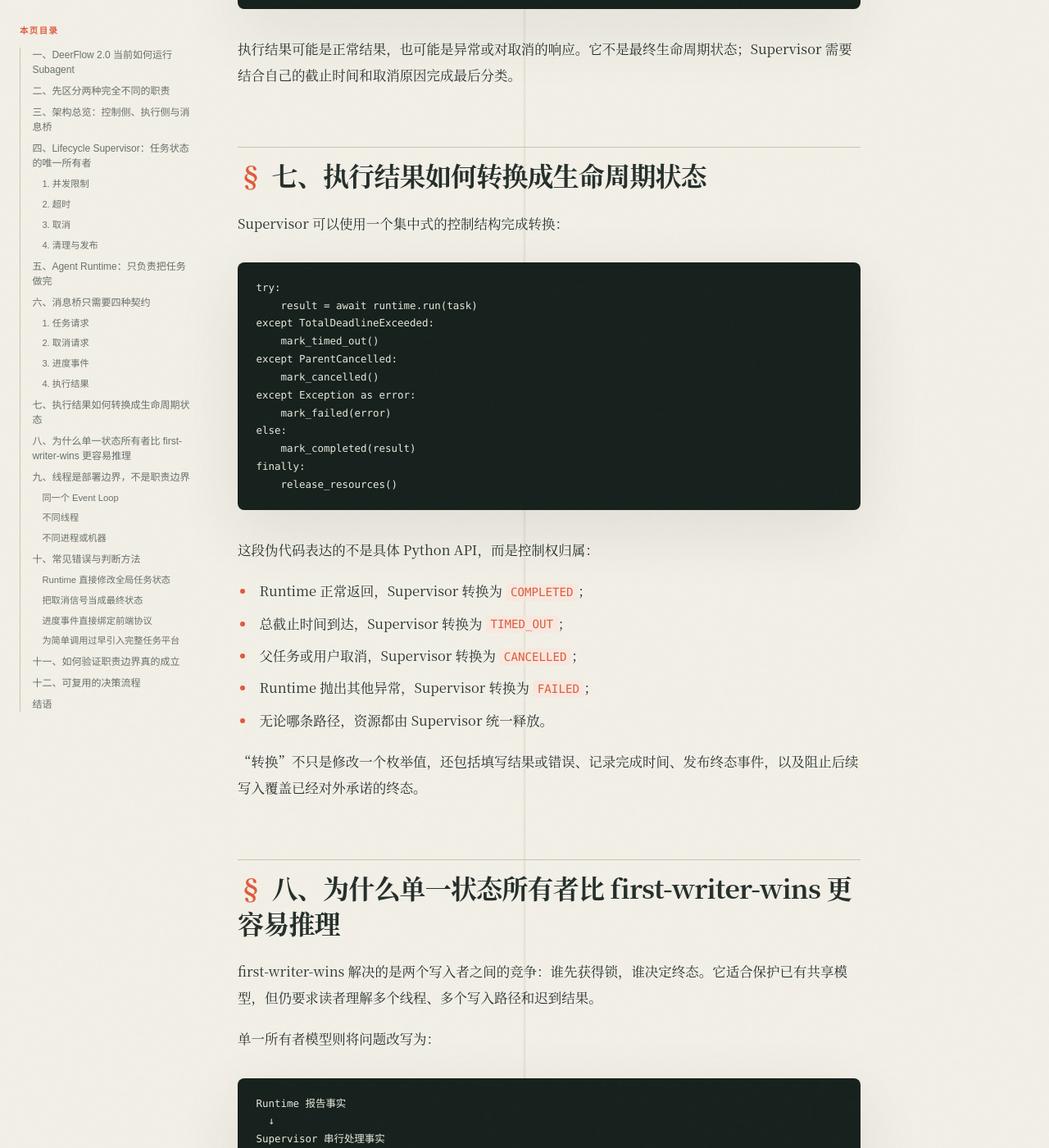
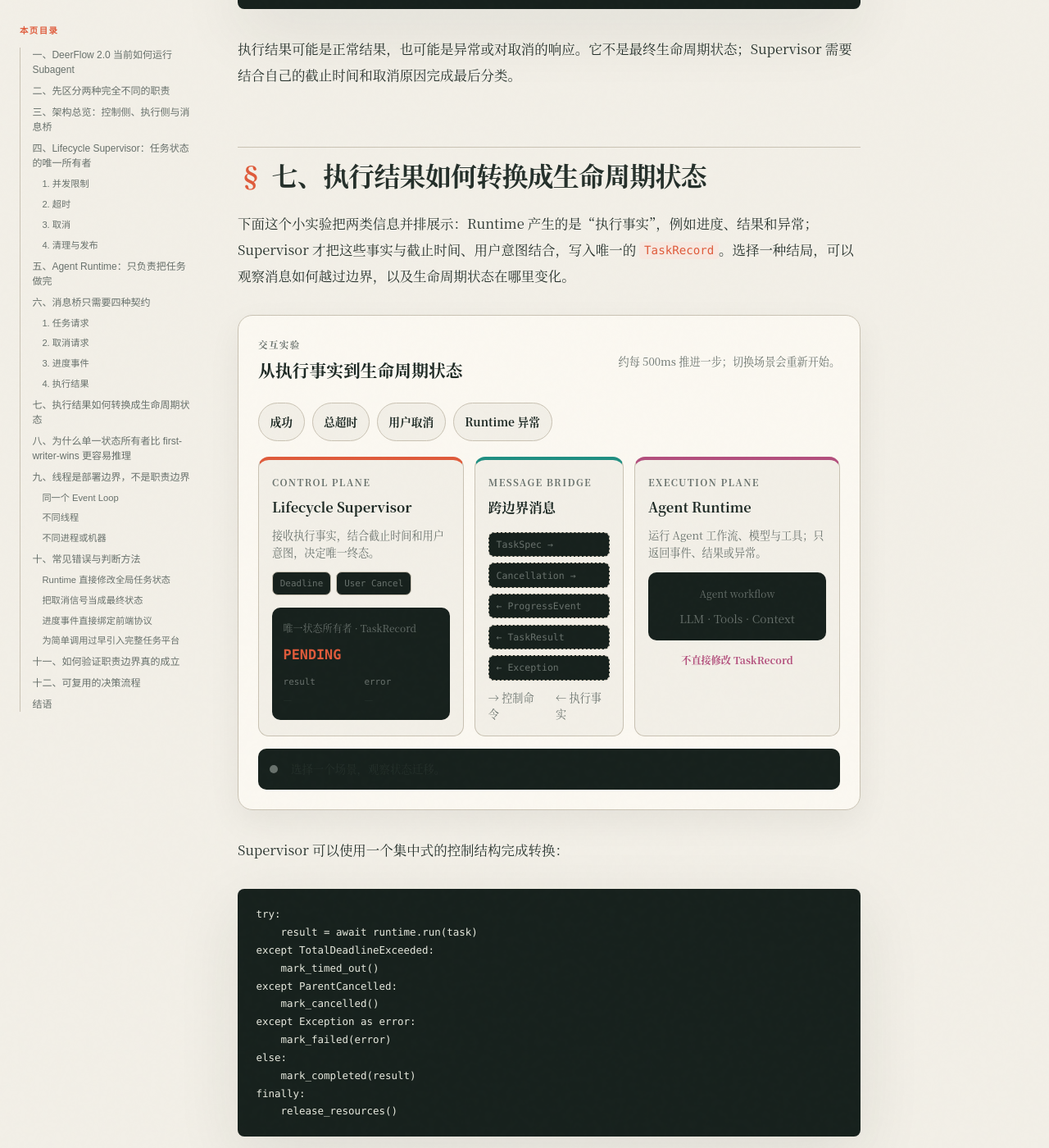
Before and after one commit to shouzhuoshouzhuo/blog, a Jekyll site: the page built from articles/agent-runtime-lifecycle-separation.md, in a window 1280 px wide and 1400 px high, scrolled down 8726 px. Shown: the whole window at 82% size. Built offline with Jekyll 4.4.1, drawn with Linux system fonts in a browser that asks for light colours.

Commit message:
Add lifecycle simulator to Agent Runtime article

````diff
--- a/_layouts/default.html
+++ b/_layouts/default.html
@@ -8,6 +8,9 @@
     <title>{% if page.title %}{{ page.title }} · {% endif %}{{ site.title }}</title>
     <link rel="icon" href="{{ '/assets/images/favicon.svg' | relative_url }}" type="image/svg+xml">
     <link rel="stylesheet" href="{{ '/assets/css/style.css' | relative_url }}">
+    {% for stylesheet in page.styles %}
+    <link rel="stylesheet" href="{{ stylesheet | relative_url }}">
+    {% endfor %}
   </head>
   <body>
     <div class="paper-noise" aria-hidden="true"></div>
@@ -37,5 +40,8 @@
       <p class="footer-meta">© {{ 'now' | date: '%Y' }} {{ site.author }} · Built with Jekyll & GitHub Pages</p>
     </footer>
     <script src="{{ '/assets/js/main.js' | relative_url }}" defer></script>
+    {% for script in page.scripts %}
+    <script src="{{ script | relative_url }}" defer></script>
+    {% endfor %}
   </body>
 </html>
--- a/articles/agent-runtime-lifecycle-separation.md
+++ b/articles/agent-runtime-lifecycle-separation.md
@@ -13,6 +13,10 @@
 topics:
   - ai-agents
   - engineering-practice
+styles:
+  - /assets/css/agent-runtime-lab.css
+scripts:
+  - /assets/js/agent-runtime-lab.js
 published: true
 ---
 
@@ -238,6 +242,75 @@
 
 ## 七、执行结果如何转换成生命周期状态
 
+下面这个小实验把两类信息并排展示：Runtime 产生的是“执行事实”，例如进度、结果和异常；Supervisor 才把这些事实与截止时间、用户意图结合，写入唯一的 `TaskRecord`。选择一种结局，可以观察消息如何越过边界，以及生命周期状态在哪里变化。
+
+<section class="runtime-lab" data-runtime-lab aria-labelledby="runtime-lab-title">
+  <div class="runtime-lab__header">
+    <div>
+      <p class="runtime-lab__eyebrow">交互实验</p>
+      <p class="runtime-lab__title" id="runtime-lab-title"><strong>从执行事实到生命周期状态</strong></p>
+    </div>
+    <p class="runtime-lab__hint">约每 500ms 推进一步；切换场景会重新开始。</p>
+  </div>
+
+  <div class="runtime-lab__controls" role="group" aria-label="选择任务结局">
+    <button type="button" data-scenario="success" aria-pressed="false">成功</button>
+    <button type="button" data-scenario="timeout" aria-pressed="false">总超时</button>
+    <button type="button" data-scenario="cancel" aria-pressed="false">用户取消</button>
+    <button type="button" data-scenario="error" aria-pressed="false">Runtime 异常</button>
+  </div>
+
+  <div class="runtime-lab__planes">
+    <section class="runtime-lab__plane runtime-lab__plane--control" data-node="control" aria-label="控制侧">
+      <p class="runtime-lab__plane-tag">Control Plane</p>
+      <p class="runtime-lab__plane-title"><strong>Lifecycle Supervisor</strong></p>
+      <p>接收执行事实，结合截止时间和用户意图，决定唯一终态。</p>
+      <div class="runtime-lab__triggers" aria-label="控制侧策略输入">
+        <span data-event="deadline">Deadline</span>
+        <span data-event="user-cancel">User Cancel</span>
+      </div>
+      <div class="runtime-lab__record" data-node="record">
+        <span>唯一状态所有者 · TaskRecord</span>
+        <strong data-task-status>PENDING</strong>
+        <dl>
+          <div><dt>result</dt><dd data-task-result>—</dd></div>
+          <div><dt>error</dt><dd data-task-error>—</dd></div>
+        </dl>
+      </div>
+    </section>
+
+    <section class="runtime-lab__plane runtime-lab__plane--bridge" data-node="bridge" aria-label="消息桥">
+      <p class="runtime-lab__plane-tag">Message Bridge</p>
+      <p class="runtime-lab__plane-title"><strong>跨边界消息</strong></p>
+      <div class="runtime-lab__events" aria-label="可能经过消息桥的消息">
+        <span data-event="task">TaskSpec →</span>
+        <span data-event="cancel">Cancellation →</span>
+        <span data-event="progress">← ProgressEvent</span>
+        <span data-event="result">← TaskResult</span>
+        <span data-event="exception">← Exception</span>
+      </div>
+      <p class="runtime-lab__legend"><span>→ 控制命令</span><span>← 执行事实</span></p>
+    </section>
+
+    <section class="runtime-lab__plane runtime-lab__plane--runtime" data-node="runtime" aria-label="执行侧">
+      <p class="runtime-lab__plane-tag">Execution Plane</p>
+      <p class="runtime-lab__plane-title"><strong>Agent Runtime</strong></p>
+      <p>运行 Agent 工作流、模型与工具；只返回事件、结果或异常。</p>
+      <div class="runtime-lab__workflow" data-node="workflow">
+        <span>Agent workflow</span>
+        <small>LLM · Tools · Context</small>
+      </div>
+      <p class="runtime-lab__boundary">不直接修改 TaskRecord</p>
+    </section>
+  </div>
+
+  <div class="runtime-lab__readout">
+    <span class="runtime-lab__pulse" aria-hidden="true"></span>
+    <p data-runtime-lab-live aria-live="polite">选择一个场景，观察状态迁移。</p>
+  </div>
+  <noscript><p class="runtime-lab__noscript">JavaScript 已关闭。下方状态机、伪代码与文字仍完整说明四条转换路径。</p></noscript>
+</section>
+
 Supervisor 可以使用一个集中式的控制结构完成转换：
 
 ```python
--- /dev/null
+++ b/assets/css/agent-runtime-lab.css
@@ -0,0 +1,156 @@
+.runtime-lab {
+  --lab-control: var(--accent);
+  --lab-runtime: #b34f7d;
+  --lab-bridge: #208f82;
+  margin: 2rem 0;
+  padding: clamp(1rem, 3vw, 1.5rem);
+  border: 1px solid var(--line);
+  border-radius: 18px;
+  background: var(--panel);
+  box-shadow: 0 14px 40px rgb(0 0 0 / 6%);
+}
+
+.runtime-lab__header,
+.runtime-lab__readout,
+.runtime-lab__legend {
+  display: flex;
+  align-items: center;
+  justify-content: space-between;
+  gap: 1rem;
+}
+
+.runtime-lab__header p,
+.runtime-lab__plane p,
+.runtime-lab__readout p { margin: 0; }
+
+.runtime-lab__eyebrow,
+.runtime-lab__plane-tag {
+  color: var(--muted);
+  font-size: .72rem;
+  font-weight: 750;
+  letter-spacing: .12em;
+  text-transform: uppercase;
+}
+
+.runtime-lab__title { font-size: clamp(1.05rem, 2vw, 1.3rem); }
+.runtime-lab__hint { color: var(--muted); font-size: .82rem; text-align: right; }
+
+.runtime-lab__controls {
+  display: flex;
+  flex-wrap: wrap;
+  gap: .55rem;
+  margin: 1.2rem 0;
+}
+
+.runtime-lab__controls button {
+  appearance: none;
+  padding: .55rem .85rem;
+  border: 1px solid var(--line);
+  border-radius: 999px;
+  color: var(--ink);
+  background: var(--paper);
+  font: inherit;
+  font-size: .86rem;
+  font-weight: 700;
+  cursor: pointer;
+  transition: border-color .2s ease, background .2s ease, color .2s ease, transform .2s ease;
+}
+
+.runtime-lab__controls button:hover { transform: translateY(-1px); }
+.runtime-lab__controls button:focus-visible { outline: 3px solid color-mix(in srgb, var(--accent) 35%, transparent); outline-offset: 2px; }
+.runtime-lab__controls button[aria-pressed="true"] { border-color: var(--accent); color: var(--paper); background: var(--accent); }
+
+.runtime-lab__planes {
+  display: grid;
+  grid-template-columns: minmax(0, 1.1fr) minmax(160px, .8fr) minmax(0, 1.1fr);
+  gap: .8rem;
+}
+
+.runtime-lab__plane {
+  min-width: 0;
+  padding: 1rem;
+  border: 1px solid var(--line);
+  border-top: 4px solid var(--lab-bridge);
+  border-radius: 13px;
+  background: var(--paper);
+  transition: box-shadow .2s ease, border-color .2s ease, transform .2s ease;
+}
+
+.runtime-lab__plane--control { border-top-color: var(--lab-control); }
+.runtime-lab__plane--runtime { border-top-color: var(--lab-runtime); }
+.runtime-lab__plane.is-active { box-shadow: 0 0 0 3px color-mix(in srgb, var(--accent) 17%, transparent); transform: translateY(-2px); }
+.runtime-lab__plane-title { margin: .2rem 0 .55rem !important; }
+.runtime-lab__plane > p:not(.runtime-lab__plane-tag):not(.runtime-lab__plane-title):not(.runtime-lab__boundary) { color: var(--muted); font-size: .82rem; line-height: 1.55; }
+
+.runtime-lab__record,
+.runtime-lab__workflow {
+  margin-top: .9rem;
+  padding: .85rem;
+  border-radius: 10px;
+  background: var(--code);
+}
+
+.runtime-lab__record > span,
+.runtime-lab__workflow > span { display: block; color: var(--muted); font-size: .75rem; }
+.runtime-lab__record > strong { display: block; margin: .3rem 0 .65rem; color: var(--lab-control); font-family: var(--mono, ui-monospace, monospace); font-size: 1.05rem; overflow-wrap: anywhere; }
+.runtime-lab__record.is-active { box-shadow: inset 0 0 0 2px var(--lab-control); }
+.runtime-lab__record dl { display: grid; grid-template-columns: 1fr 1fr; gap: .5rem; margin: 0; }
+.runtime-lab__record dl div { min-width: 0; }
+.runtime-lab__record dt { color: var(--muted); font: .68rem var(--mono, ui-monospace, monospace); }
+.runtime-lab__record dd { margin: .15rem 0 0; font-size: .75rem; overflow-wrap: anywhere; }
+
+.runtime-lab__workflow { text-align: center; }
+.runtime-lab__workflow small { display: block; margin-top: .35rem; color: var(--muted); }
+.runtime-lab__workflow.is-active { box-shadow: inset 0 0 0 2px var(--lab-runtime); }
+.runtime-lab__boundary { margin-top: .75rem !important; color: var(--lab-runtime); font-size: .76rem; font-weight: 750; text-align: center; }
+
+.runtime-lab__events { display: grid; gap: .45rem; margin-top: .9rem; }
+.runtime-lab__triggers { display: flex; flex-wrap: wrap; gap: .4rem; margin-top: .8rem; }
+.runtime-lab__triggers span,
+.runtime-lab__events span {
+  padding: .45rem .55rem;
+  border: 1px dashed var(--line);
+  border-radius: 7px;
+  color: var(--muted);
+  background: var(--code);
+  font: .72rem var(--mono, ui-monospace, monospace);
+  overflow-wrap: anywhere;
+  transition: color .2s ease, border-color .2s ease, background .2s ease, transform .2s ease;
+}
+.runtime-lab__triggers span { border-style: solid; font-size: .68rem; }
+.runtime-lab__triggers span.is-active { border-color: var(--lab-control); color: var(--ink); background: color-mix(in srgb, var(--lab-control) 13%, var(--paper)); transform: scale(1.025); }
+.runtime-lab__events span.is-active { border-style: solid; border-color: var(--lab-bridge); color: var(--ink); background: color-mix(in srgb, var(--lab-bridge) 13%, var(--paper)); transform: scale(1.025); }
+.runtime-lab__legend { margin-top: .7rem !important; color: var(--muted); font-size: .65rem; }
+
+.runtime-lab__readout {
+  justify-content: flex-start;
+  margin-top: .9rem;
+  padding: .75rem .85rem;
+  border-radius: 10px;
+  background: var(--code);
+  font-size: .84rem;
+}
+.runtime-lab__pulse { width: .65rem; height: .65rem; flex: 0 0 auto; border-radius: 50%; background: var(--muted); }
+.runtime-lab.is-running .runtime-lab__pulse { background: var(--lab-bridge); box-shadow: 0 0 0 5px color-mix(in srgb, var(--lab-bridge) 18%, transparent); }
+.runtime-lab__noscript { margin: .8rem 0 0; color: var(--muted); font-size: .82rem; }
+
+@media (max-width: 760px) {
+  .runtime-lab__planes { grid-template-columns: 1fr; }
+  .runtime-lab__plane--bridge { order: 2; }
+  .runtime-lab__plane--runtime { order: 3; }
+  .runtime-lab__events { grid-template-columns: repeat(2, minmax(0, 1fr)); }
+}
+
+@media (max-width: 420px) {
+  .runtime-lab { padding: .85rem; border-radius: 13px; }
+  .runtime-lab__header { align-items: flex-start; flex-direction: column; }
+  .runtime-lab__hint { text-align: left; }
+  .runtime-lab__controls { display: grid; grid-template-columns: 1fr 1fr; }
+  .runtime-lab__controls button { width: 100%; }
+  .runtime-lab__events { grid-template-columns: 1fr; }
+  .runtime-lab__record dl { grid-template-columns: 1fr; }
+}
+
+@media (prefers-reduced-motion: reduce) {
+  .runtime-lab *, .runtime-lab *::before, .runtime-lab *::after { scroll-behavior: auto !important; transition: none !important; animation: none !important; }
+}
--- /dev/null
+++ b/assets/js/agent-runtime-lab.js
@@ -0,0 +1,77 @@
+(() => {
+  const scenarios = {
+    success: [
+      { status: "PENDING", event: "task", node: "bridge", message: "Supervisor 发送 TaskSpec；TaskRecord 仍为 PENDING。" },
+      { status: "RUNNING", node: "runtime", message: "Runtime 接受任务；Supervisor 将 TaskRecord 更新为 RUNNING。" },
+      { status: "RUNNING", event: "progress", node: "runtime", message: "Runtime 返回 ProgressEvent：这是执行事实，不是生命周期终态。" },
+      { status: "RUNNING", event: "result", node: "bridge", message: "Runtime 返回 TaskResult，等待 Supervisor 分类。" },
+      { status: "COMPLETED", node: "record", result: "任务结果已返回", message: "Supervisor 接收结果，将唯一 TaskRecord 更新为 COMPLETED。", final: true },
+    ],
+    timeout: [
+      { status: "PENDING", event: "task", node: "bridge", message: "Supervisor 发送 TaskSpec；TaskRecord 仍为 PENDING。" },
+      { status: "RUNNING", node: "runtime", message: "Runtime 开始执行；Supervisor 记录 RUNNING。" },
+      { status: "RUNNING", event: "deadline", node: "control", message: "Supervisor 观察到总截止时间到达。" },
+      { status: "RUNNING", event: "cancel", node: "bridge", message: "Supervisor 发送 Cancellation，通知 Runtime 协作停止。" },
+      { status: "TIMED_OUT", node: "record", error: "超过总截止时间", message: "Supervisor 根据取消原因，将 TaskRecord 更新为 TIMED_OUT。", final: true },
+    ],
+    cancel: [
+      { status: "PENDING", event: "task", node: "bridge", message: "Supervisor 发送 TaskSpec；TaskRecord 仍为 PENDING。" },
+      { status: "RUNNING", node: "runtime", message: "Runtime 开始执行；Supervisor 记录 RUNNING。" },
+      { status: "RUNNING", event: "user-cancel", node: "control", message: "Supervisor 收到用户取消请求。" },
+      { status: "RUNNING", event: "cancel", node: "bridge", message: "Supervisor 发送 Cancellation，Runtime 协作停止。" },
+      { status: "CANCELLED", node: "record", error: "调用方取消任务", message: "Supervisor 根据用户意图，将 TaskRecord 更新为 CANCELLED。", final: true },
+    ],
+    error: [
+      { status: "PENDING", event: "task", node: "bridge", message: "Supervisor 发送 TaskSpec；TaskRecord 仍为 PENDING。" },
+      { status: "RUNNING", node: "runtime", message: "Runtime 开始执行；Supervisor 记录 RUNNING。" },
+      { status: "RUNNING", event: "exception", node: "bridge", message: "Runtime 返回 Exception：这是执行失败事实。" },
+      { status: "FAILED", node: "record", error: "Runtime 执行失败", message: "Supervisor 接收异常，将 TaskRecord 更新为 FAILED。", final: true },
+    ],
+  };
+
+  const reducedMotion = window.matchMedia("(prefers-reduced-motion: reduce)");
+
+  document.querySelectorAll("[data-runtime-lab]").forEach((lab) => {
+    const buttons = [...lab.querySelectorAll("[data-scenario]")];
+    const status = lab.querySelector("[data-task-status]");
+    const result = lab.querySelector("[data-task-result]");
+    const error = lab.querySelector("[data-task-error]");
+    const live = lab.querySelector("[data-runtime-lab-live]");
+    let timers = [];
+
+    const clearRun = () => {
+      timers.forEach(window.clearTimeout);
+      timers = [];
+      lab.classList.remove("is-running");
+      lab.querySelectorAll(".is-active").forEach((element) => element.classList.remove("is-active"));
+    };
+
+    const render = (step) => {
+      lab.querySelectorAll("[data-event].is-active, [data-node].is-active").forEach((element) => element.classList.remove("is-active"));
+      if (step.event) lab.querySelector(`[data-event="${step.event}"]`)?.classList.add("is-active");
+      if (step.node) lab.querySelector(`[data-node="${step.node}"]`)?.classList.add("is-active");
+      status.textContent = step.status;
+      result.textContent = step.result || "—";
+      error.textContent = step.error || "—";
+      live.textContent = step.message;
+      lab.classList.toggle("is-running", !step.final);
+    };
+
+    const run = (name) => {
+      clearRun();
+      buttons.forEach((button) => button.setAttribute("aria-pressed", String(button.dataset.scenario === name)));
+      status.textContent = "PENDING";
+      result.textContent = "—";
+      error.textContent = "—";
+      live.textContent = "场景已重置，准备提交任务。";
+      lab.classList.add("is-running");
+
+      const delay = reducedMotion.matches ? 80 : 500;
+      scenarios[name].forEach((step, index) => {
+        timers.push(window.setTimeout(() => render(step), index * delay));
+      });
+    };
+
+    buttons.forEach((button) => button.addEventListener("click", () => run(button.dataset.scenario)));
+  });
+})();
````
